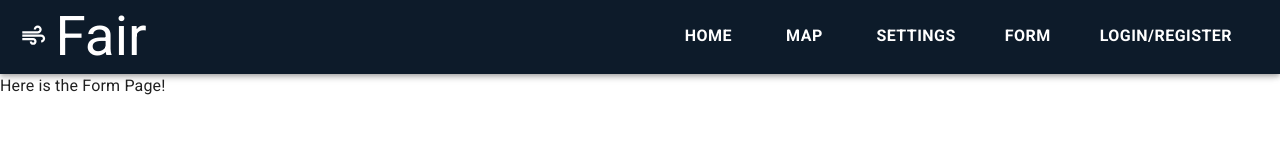
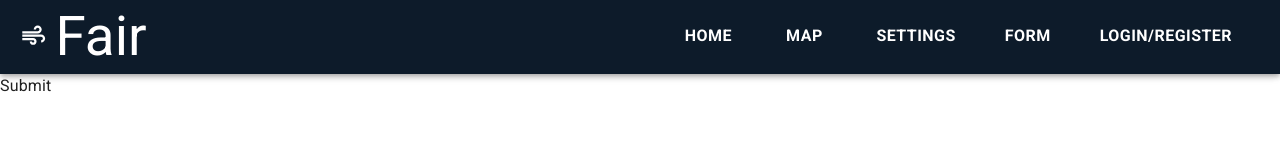
Before and after one commit to Naveen-Jaisankar/COMP47360-Web-Application, a React (Vite) app in the folder FrontEnd/air-quality-app/: page /form in a window 1280 px wide. Shown: the top 164 px of the page. Built offline with nearby package versions, Linux system fonts and the light colour scheme; no server answers.

Commit message:
Form & Security Config: Changed cors configuration, + testing POSTs using Form.jsx

```diff
--- a/FrontEnd/air-quality-app/src/pages/Form.jsx
+++ b/FrontEnd/air-quality-app/src/pages/Form.jsx
@@ -1,8 +1,70 @@
-export default function Form () {
-    return (
-        <>
-        <h1>Here is the Form Page!</h1>
+import React, { useState } from 'react';
+import axiosInstance from '../api/base';
 
-        </>
-    )
-}
+const Form = () => {
+  const [userId, setUserId] = useState(1);  // Example userId
+  const [quizDate, setQuizDate] = useState(new Date().toISOString().split('T')[0]);  // Current date in YYYY-MM-DD format
+  const [score, setScore] = useState(8);
+
+  const handleSubmit = () => {
+    const data = {
+      userId: userId,
+      quizDate: quizDate,
+      score: score
+    };
+
+    axiosInstance.post('/api/dailyquizscores', data)
+      .then(response => {
+        console.log("Data sent successfully!", response);
+      })
+      .catch(error => {
+        console.error("There was an error sending the data!", error);
+      });
+  };
+
+  return (
+    <div>
+      <button onClick={handleSubmit}>Submit</button>
+    </div>
+  );
+};
+
+export default Form;
+
+
+
+
+
+
+// import React, { useState } from 'react';
+// import axiosInstance from '../api/base';
+
+// const Form = () => {
+//   const [userId, setUserId] = useState(1);  // Example userId
+//   const [quizDate, setQuizDate] = useState(new Date().toISOString().split('T')[0]);  // Current date in YYYY-MM-DD format
+//   const [score, setScore] = useState(8);
+
+//   const handleSubmit = () => {
+//     const data = {
+//       userId: userId,
+//       quizDate: quizDate,
+//       score: score
+//     };
+
+//     axiosInstance.post('/api/dailyquizscores', data)
+//       .then(response => {
+//         console.log("Data sent successfully!", response);
+//       })
+//       .catch(error => {
+//         console.error("There was an error sending the data!", error);
+//       });
+//   };
+
+//   return (
+//     <div>
+//       <button onClick={handleSubmit}>Submit</button>
+//     </div>
+//   );
+// };
+
+// export default Form;
```
Also changed, not shown: 1 other file (tests, documents, lock files or other folders).
